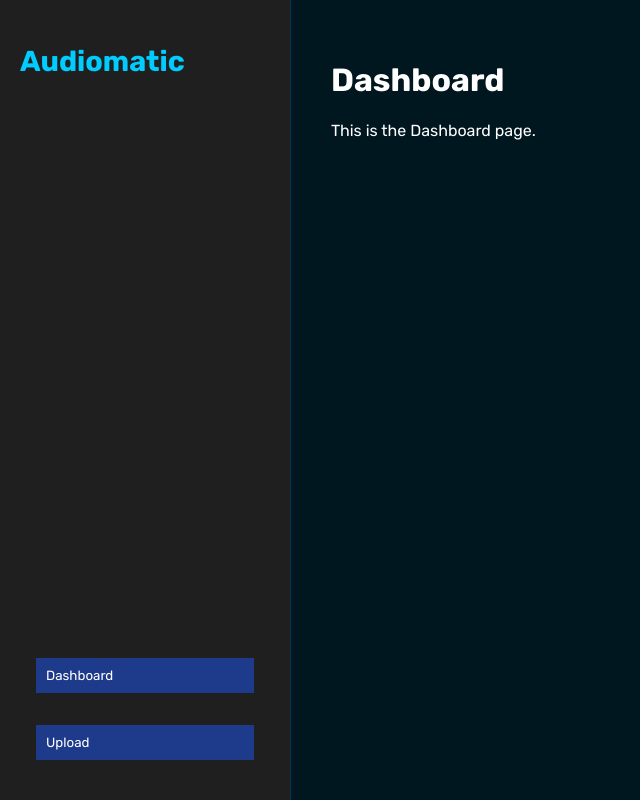
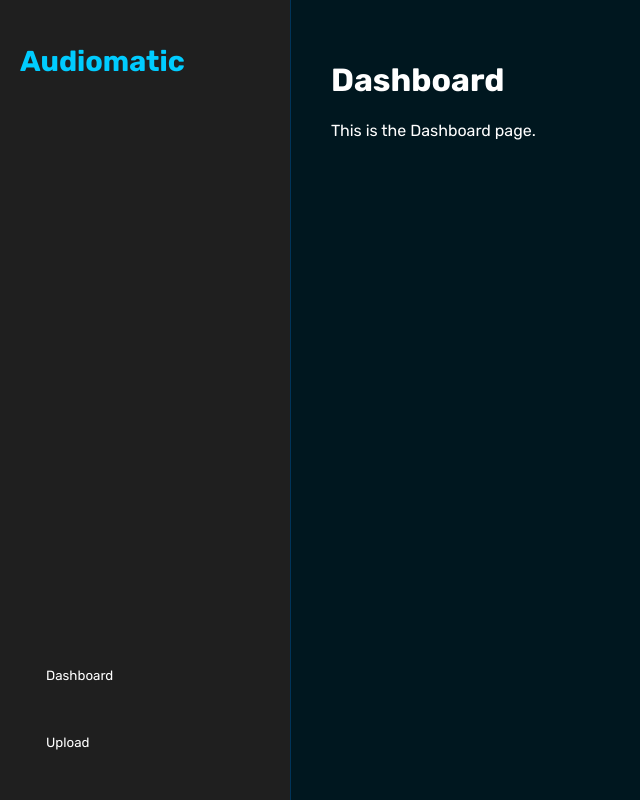
Before and after one commit to MaryZhao1037/Audiomatic, a React (Create React App) app in the folder audiomatic/: page /dashboard in a window 1280 px wide. Shown: the whole page, without its empty margins (0-640 px from the left). Built offline with nearby package versions, Linux system fonts and the light colour scheme.

Commit message:
button fixed

```diff
--- a/audiomatic/src/App.css
+++ b/audiomatic/src/App.css
@@ -3,7 +3,7 @@
 .nav-button {
   width: 100%;
   padding: 10px;
-  background-color: #1e3a8a; /* or whatever blue you're using */
+  background-color: transparent; /* Change to transparent */
   color: white;
   border: none;
   cursor: pointer;
@@ -12,11 +12,8 @@
   margin: 0;
   appearance: none;
   -webkit-appearance: none;
-}
-
-/* Optional: Add hover state */
-.nav-button:hover {
-  background-color: #2563eb; /* lighter blue for hover */
+  outline: none; /* Remove any focus outline */
+  box-shadow: none; /* Remove any shadow */
 }
 
 /* Remove any list styling if you haven't already */
--- a/audiomatic/src/App.js
+++ b/audiomatic/src/App.js
@@ -1,7 +1,6 @@
 import React from 'react';
 import { BrowserRouter as Router, Route, Routes, Navigate, useNavigate } from 'react-router-dom';
 import './App.css';
-import './index.css';
 
 import Dashboard from './components/dashboard';
 import Upload from './components/upload';
```
